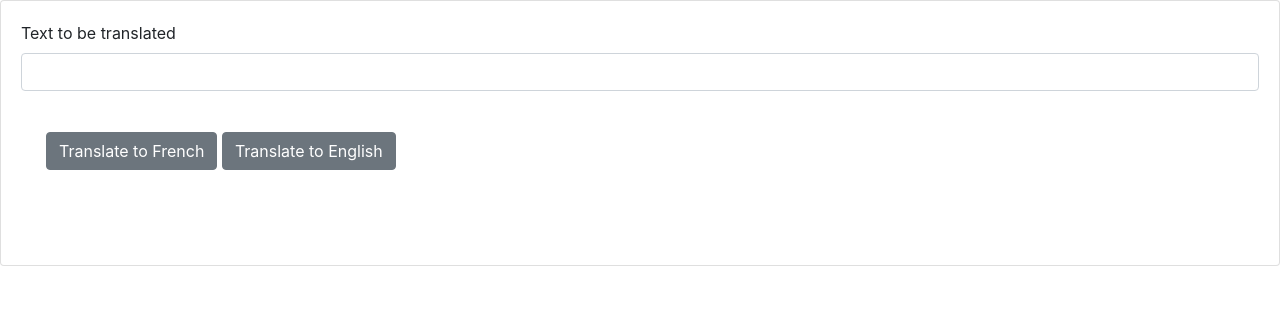
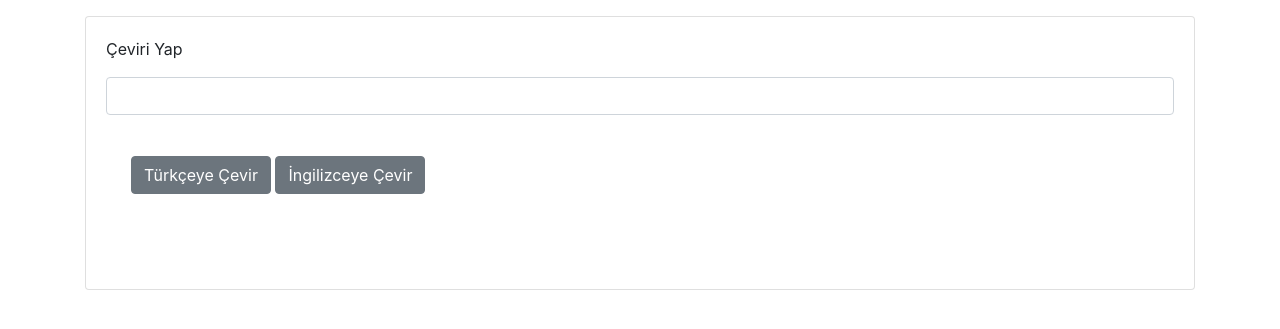
Before and after one commit to palamut62/Artificial-intelligence-supported-English-to-Tukish-translation-web-application, a Flask app: page / in a window 1280 px wide. Shown: the top 329 px of the page. Run offline with Flask 3, Linux system fonts and the light colour scheme; some libraries are stand-ins or nearby versions.

Commit message:
Add files via upload

```diff
--- a/machinetranslation/translator.py
+++ b/machinetranslation/translator.py
@@ -10,7 +10,7 @@ def english_to_french(english_text):
     Returns:
     str: Translated text in French
     """
-    return MyMemoryTranslator(source='english', target='french').translate(english_text)
+    return MyMemoryTranslator(source='english', target='turkish').translate(english_text)
 
 def french_to_english(french_text):
     """
@@ -22,4 +22,4 @@ def french_to_english(french_text):
     Returns:
     str: Translated text in English
     """
-    return MyMemoryTranslator(source='french', target='english').translate(french_text)
+    return MyMemoryTranslator(source='turkish', target='english').translate(french_text)
--- a/templates/index.html
+++ b/templates/index.html
@@ -1,19 +1,34 @@
-<html>
-    <link rel="stylesheet" href="https://stackpath.bootstrapcdn.com/bootstrap/4.3.1/css/bootstrap.min.css" integrity="sha384-ggOyR0iXCbMQv3Xipma34MD+dH/1fQ784/j6cY/iJTQUOhcWr7x9JvoRxT2MZw1T" crossorigin="anonymous">
+<!doctype html>
+<html lang="en">
+<head>
+    <meta charset="UTF-8">
+    <meta name="viewport"
+          content="width=device-width, user-scalable=no, initial-scale=1.0, maximum-scale=1.0, minimum-scale=1.0">
+    <meta http-equiv="X-UA-Compatible" content="ie=edge">
+    <title>Document</title>
+    <link rel="stylesheet" href="https://stackpath.bootstrapcdn.com/bootstrap/4.3.1/css/bootstrap.min.css"
+          integrity="sha384-ggOyR0iXCbMQv3Xipma34MD+dH/1fQ784/j6cY/iJTQUOhcWr7x9JvoRxT2MZw1T" crossorigin="anonymous">
     <script src="./static/mywebscript.js"></script>
+</head>
+<body>
+<div class="container mt-3">
+
     <div class="card">
         <div class="card-body">
             <div class="mb-3">
-            <label class="form-label">Text to be translated</label>
+                <p class="form-label">Çeviri Yap </p>
                 <input type="textarea" class="form-control" id="textToTranslate">
             </div>
 
             <div style="padding: 25px 25px 25px 25px;">
-            <button onclick="translateToFrench()" class="btn btn-secondary">Translate to French</button>
-            <button onclick="translateToEnglish()" class="btn btn-secondary">Translate to English</button>
+                <button onclick="translateToFrench()" class="btn btn-secondary">Türkçeye Çevir</button>
+                <button onclick="translateToEnglish()" class="btn btn-secondary">İngilizceye Çevir</button>
             </div>
 
             <div id="translated_text" style="padding: 25px 25px 25px 25px;"></div>
         </div>
     </div>
+
+</div>
+</body>
 </html>
```
Lines whose indentation alone changed are shown as unchanged.
